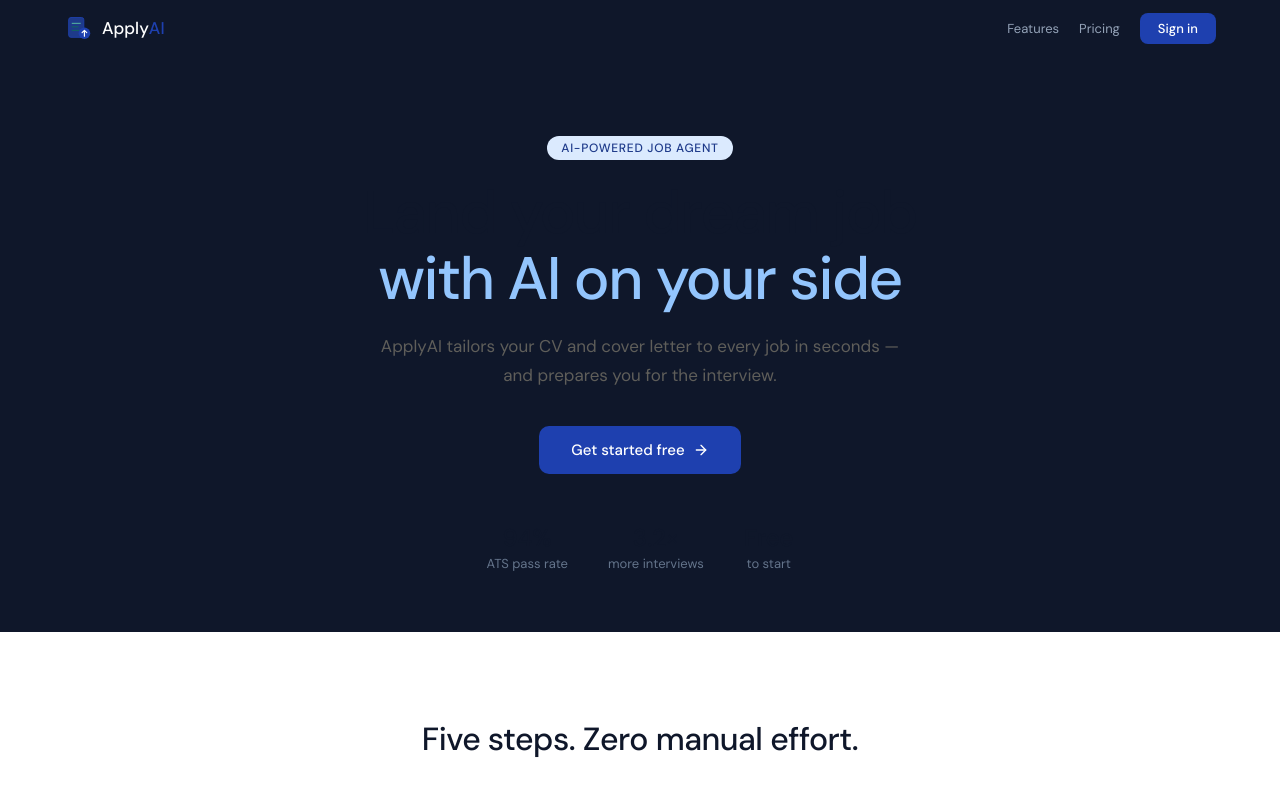
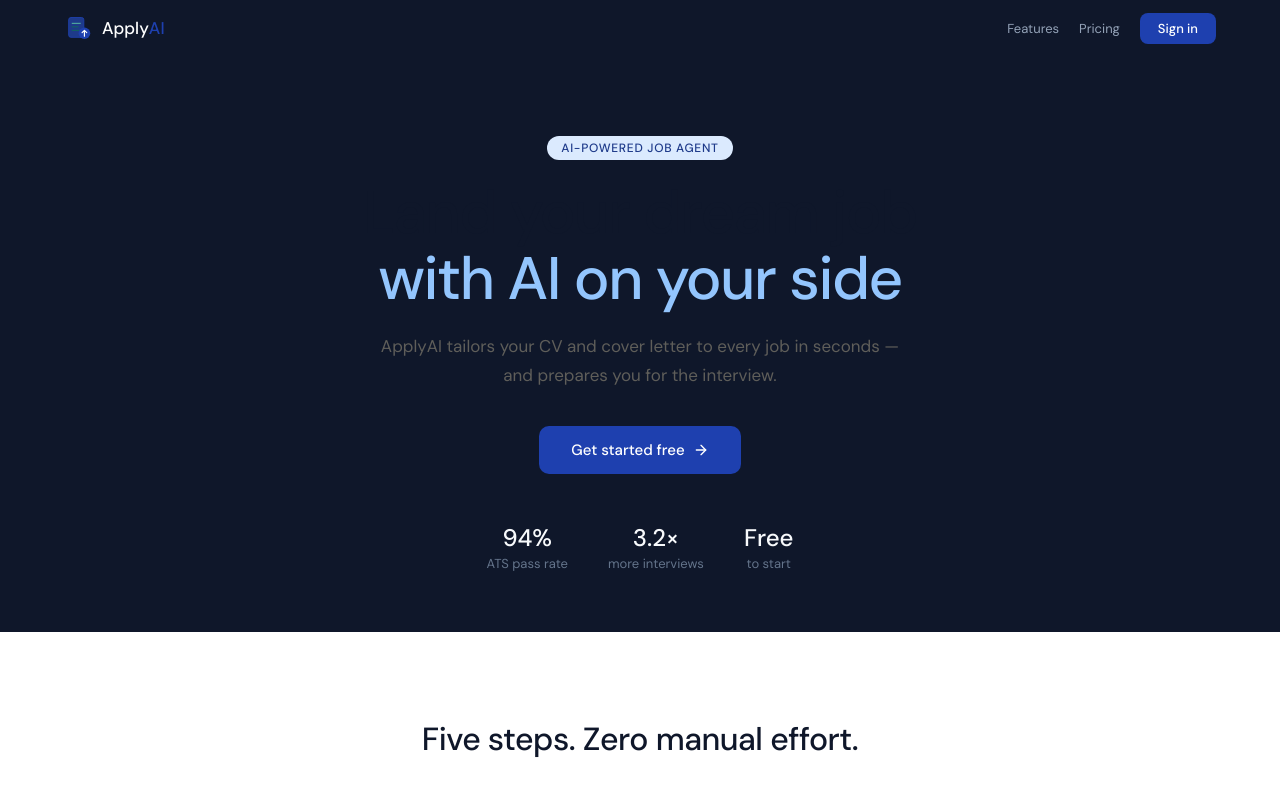
Before and after one commit to JulietChinenyeDuru/African-Entrepreneurship-main, a Next.js app: page / in a window 1280 px wide. Shown: the top 800 px of the page. Built offline with nearby package versions, Linux system fonts and the light colour scheme.

Commit message:
feat: fix hero stats colours and update 3.2x symbol

```diff
--- a/app/page.tsx
+++ b/app/page.tsx
@@ -92,7 +92,7 @@ export default function HomePage() {
         <div style={{ display: 'flex', gap: 40, justifyContent: 'center', marginTop: 48, flexWrap: 'wrap' }}>
           {[['94%','ATS pass rate'],['3.2×','more interviews'],['Free','to start']].map(([n,l]) => (
             <div key={l} style={{ textAlign: 'center' }}>
-              <div style={{ fontSize: 24, fontWeight: 500 }}>{n}</div>
+              <div style={{ fontSize: 24, fontWeight: 500, color: '#F8FAFC' }}>{n}</div>
               <div style={{ fontSize: 13, color: '#64748B', marginTop: 2 }}>{l}</div>
             </div>
           ))}
```
